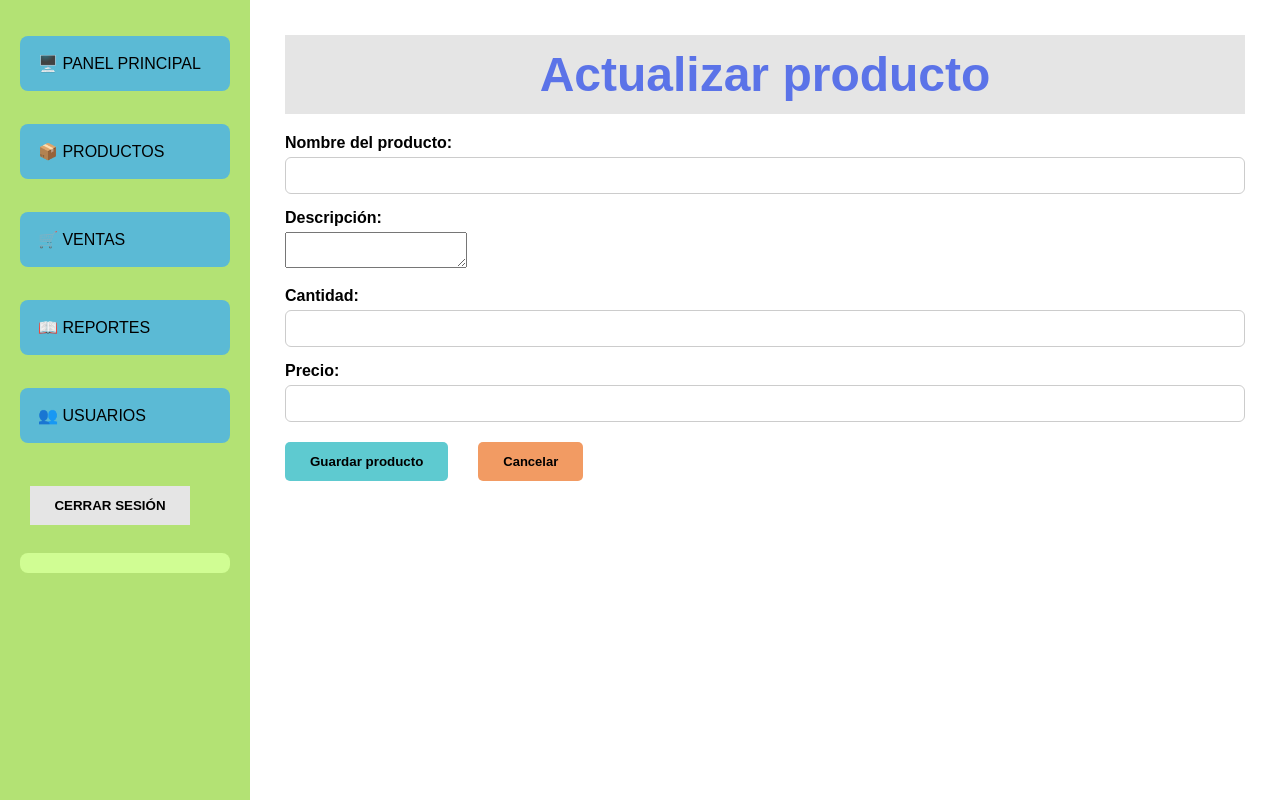
After one commit to chayjr/Papeleria_Jaya, a Flask app: template templates/actualizar_producto.html in a window 1280 px wide. The commit adds this page. Run offline with Flask 3, Linux system fonts and the light colour scheme; the template is opened without the code that fills it, so the values that code supplies are empty.

Commit message:
Cambios grandes al programa para habilitar, reportes y usuarios

```diff
--- a/app.py
+++ b/app.py
@@ -2,7 +2,8 @@ from decimal import Decimal
 
 from flask import Blueprint, Flask, render_template,request, session,url_for,redirect,jsonify
 from conexion import conectar
-from login import sesion_bp
+from login import sesion_bp ,requiere_privilegio
+from werkzeug.security import generate_password_hash
 
 app = Flask (__name__)
 app.secret_key = "david"
@@ -11,6 +12,7 @@ app.register_blueprint(sesion_bp)
 
 
 @app.route("/dashboard")
+@requiere_privilegio("Panel principal")
 def dashboard():
     conn = conectar()
     cursor = conn.cursor(dictionary=True)
@@ -23,15 +25,47 @@ def dashboard():
         total_productos = datos["total_productos"]
         total_ventas = datos["total_ventas"]
         total_ingresos = datos["total_ingresos"]
-    return render_template("dashboard.html", Productos=total_productos, ventas=total_ventas, Total=total_ingresos)
+
+    cursor.close()
+    conn.close()
+    return render_template("dashboard.html", Productos=total_productos, ventas=total_ventas, Total=total_ingresos, bajos=[])
+
+@app.route("/bajo_stock", methods=["POSt"])
+@requiere_privilegio("Panel principal")
+def bajo_stock():
+    conn = conectar()
+    cursor = conn.cursor(dictionary=True)
+    cursor.callproc("sp_dashboard")
+    for result in cursor.stored_results():
+
+        datos = result.fetchone()
+
+        total_productos = datos["total_productos"]
+        total_ventas = datos["total_ventas"]
+        total_ingresos = datos["total_ingresos"]
+
+    cursor.close()
+
+    cursor = conn.cursor(dictionary=True)
+    cursor.callproc("sp_bajo_stock")
+
+    for result in cursor.stored_results():
+        bajos = result.fetchall()
+
+    cursor.close()
+    conn.close()
+
+    return render_template("dashboard.html", Productos=total_productos, ventas=total_ventas, Total=total_ingresos, bajos=bajos)
 
 #ruta solo para dirigir al html de agregar producto
 @app.route("/agregar_producto", methods=["POST"])
+@requiere_privilegio("Productos")
 def pagina_agregar():
     return render_template ("agregar_producto.html")
 
 #ruta para ingresar datos del producto y guardarlos en la base de datos
 @app.route("/agregar_productos", methods=["GET", "POST"])
+@requiere_privilegio("Productos")
 def agregarp():
     if request.method == "POST":
         Nombre_producto = request.form["nombre"].strip()
@@ -50,6 +84,7 @@ def agregarp():
 
 #Muestra los productos ingresados
 @app.route("/productos")
+@requiere_privilegio("Productos")
 def productos():
     conn = conectar()
     cursor = conn.cursor(dictionary=True)
@@ -60,6 +95,41 @@ def productos():
     conn.close()
 
     return render_template("gestion.html", inventario=inventario)
+
+@app.route("/actualizar_producto/<int:id>", methods=["GET","POST"])
+@requiere_privilegio("Productos")
+def actualizar_producto(id):
+    conn = conectar()
+    cursor = conn.cursor(dictionary=True)
+    #Si el usuario envía el formulario
+    if request.method == "POST":
+
+        nombre = request.form["nombre"].strip()
+        descripcion = request.form["descripcion"].strip()
+        cantidad = int(request.form["cantidad"])
+        precio = Decimal(request.form["precio"])
+
+        cursor.execute("""
+            UPDATE producto
+            SET nombre = %s,
+                descripcion = %s,
+                cantidad = %s,
+                precio = %s
+            WHERE id_producto = %s
+        """, (nombre, descripcion, cantidad, precio, id))
+
+        conn.commit()
+        conn.close()
+
+        return redirect(url_for("productos"))
+
+    #Mostrar datos actuales del producto
+    cursor.execute("SELECT * FROM producto WHERE id_producto = %s", (id,))
+    producto = cursor.fetchone()
+
+    conn.close()
+
+    return render_template("actualizar_producto.html", producto=producto)
 
 @app.route("/eliminar_producto/<int:id>", methods=["POST"])
 def eliminarproductos(id):
@@ -77,13 +147,14 @@ def eliminarproductos(id):
 venta_actual = []
 
 @app.route("/ventas")
+@requiere_privilegio("Ventas")
 def ventas():
     conn = conectar()
     cursor = conn.cursor()
 
     texto = request.args.get("buscar", "")
 
-    productos = []
+    productosc = []
 
     #Si el usuario escribio algo
     if texto != "":
@@ -98,16 +169,17 @@ def ventas():
             LIMIT 10
         """, (valor, valor))
 
-        productos = cursor.fetchall()
+        productosc = cursor.fetchall()
 
     total = sum(item["subtotal"] for item in venta_actual)
 
     cursor.close()
     conn.close()
 
-    return render_template("ventas.html",productos=productos,carrito=venta_actual,total=total)
+    return render_template("ventas.html",productosc=productosc,carrito=venta_actual,total=total)
 
 @app.route("/agregar_producto_venta", methods=["POST"])
+@requiere_privilegio("Ventas")
 def agregar_productoaventa():
     conn = conectar()
     cursor = conn.cursor()
@@ -142,24 +214,151 @@ def agregar_productoaventa():
 
     return redirect("/ventas")
 
+@app.route("/calcular_cambio", methods=["POST"])
+@requiere_privilegio("Ventas")
+def cambio_calculado():
+    total = float(request.form["total"])
+    pago_texto = request.form ["pago"]
+
+    productosc = []
+    if pago_texto == "":
+        return render_template("ventas.html", total=total, productoc=productosc, carrito=venta_actual, error="Ingrese una cantidad")
+    pago = float(pago_texto)
+
+    if pago < 0:
+        return render_template("ventas.html", total=total, productoc=productosc, carrito=venta_actual, error="No se permiten números negativos")
+    if pago < total:
+        return render_template("ventas.html", total=total, pago=pago, productoc=productosc, carrito=venta_actual, error="La cantidad ingresada es insuficiente")
+
+    cambio = pago - total
+
+    return render_template("ventas.html", total=total, pago=pago, cambio=cambio, productoc=productosc, carrito=venta_actual, metodo_pago="Efectivo")
+
+# Guardar venta
+@app.route("/guardar_venta",methods=["POST"])
+@requiere_privilegio("Ventas")
+def guardar_venta():
+    if len(venta_actual) == 0:
+        return redirect("/ventas")
+
+    conn = conectar()
+    cursor = conn.cursor()
+
+    total = float(request.form["total"])
+    pago = float(request.form["pago"])
+    cambio = float(request.form["cambio"])
+    metodo_pago = request.form["metodo_pago"]
+
+    id_usuario = 1
+    cursor.execute("""INSERT INTO venta(fecha,total,id_usuario,metodo_pago,efectivo_recibido,cambio) VALUES (CURDATE(),%s,%s,%s,%s,%s)
+    """,
+    (
+        total,
+        id_usuario,
+        metodo_pago,
+        pago,
+        cambio
+    ))
+    conn.commit()
+
+    id_venta = cursor.lastrowid
+    for item in venta_actual:
+
+        cursor.execute("""INSERT INTO item_venta(id_venta,id_producto,cantidad,subtotal)VALUES(%s,%s,%s,%s)
+        """, (
+            id_venta,
+            item["id_producto"],
+            item["cantidad"],
+            item["subtotal"]
+        ))
+
+        # DESCONTAR STOCK
+        cursor.execute("""
+            UPDATE producto
+            SET cantidad = cantidad - %s
+            WHERE id_producto = %s
+        """, (
+            item["cantidad"],
+            item["id_producto"]
+        ))
+
+    conn.commit()
+
+    cursor.close()
+    conn.close()
+    venta_actual.clear()
+    return redirect("/ventas")
+
+# NUEVA
+@app.route("/nueva")
+def nueva():
+    venta_actual.clear()
+    return redirect("/ventas")
+
 # REPORTES
 @app.route("/reportes")
+@requiere_privilegio("Reportes")
 def reportes():
-    #DATOS FALSOS
-    reportes = [
-        {"id": 1, "nombre": "Cuaderno", "cantidad": 2, "total": 50, "fecha": "2026-01-01"},
-        {"id": 2, "nombre": "Lápiz", "cantidad": 5, "total": 25, "fecha": "2026-01-02"}
-    ]
+    conn = conectar()
 
-    total = sum(r["total"] for r in reportes)
-    cantidad = len(reportes)
+    inicio = request.args.get("inicio")
+    fin = request.args.get("fin")
 
-    return render_template("reportes.html",
-                           reportes=reportes,
-                           total=total,
-                           cantidad=cantidad)
+    reportes = []
+    total = 0
+    cantidad = 0
+    cursor=conn.cursor(dictionary=True)
 
+    # Si no seleccionan fechas
+    if not inicio or not fin or inicio == "" or fin == "":
 
+        cursor.execute("""
+            SELECT
+                v.id_venta AS id,
+                p.nombre,
+                iv.cantidad,
+                iv.subtotal AS total,
+                v.fecha
+            FROM venta v
+            INNER JOIN item_venta iv ON v.id_venta = iv.id_venta
+            INNER JOIN producto p ON iv.id_producto = p.id_producto
+            ORDER BY v.fecha DESC
+        """)
+
+        reportes = cursor.fetchall()
+
+        cursor.execute("""
+            SELECT
+                IFNULL(SUM(total),0) AS total_ventas,
+                COUNT(*) AS cantidad_ventas
+            FROM venta
+        """)
+
+        resumen = cursor.fetchone()
+
+    else:
+        # PROCEDURE REPORTES
+        cursor.callproc("obtener_reportes", [inicio, fin])
+
+        for resultado in cursor.stored_results():
+            reportes = resultado.fetchall()
+
+        cursor.close()
+        cursor = conn.cursor(dictionary=True)
+
+        # PROCEDURE RESUMEN
+        cursor.callproc("resumen_reportes", [inicio, fin])
+
+        for resultado in cursor.stored_results():
+            resumen = resultado.fetchone()
+
+    total = resumen["total_ventas"] if resumen else 0
+    cantidad = resumen["cantidad_ventas"] if resumen else 0
+
+    cursor.close()
+    conn.close()
+
+    return render_template("reportes.html", reportes=reportes, total=total, cantidad=cantidad)
 
 # ELIMINAR
 @app.route("/eliminar/<int:index>")
@@ -168,22 +367,9 @@ def eliminar(index):
     return redirect("/ventas")
 
 
-# GUARDAR VENTA (FAKE)
-@app.route("/guardar_venta")
-def guardar_venta():
-    venta_actual.clear()
-    return redirect("/ventas")
-
-
-# NUEVA
-@app.route("/nueva")
-def nueva():
-    venta_actual.clear()
-    return redirect("/ventas")
-
-
 #Lista los usuarios y los muestra en la tabla
 @app.route("/usuarios")
+@requiere_privilegio("Usuarios")
 def usuarios():
     conn = conectar()
     cursor = conn.cursor(dictionary=True)
@@ -199,8 +385,68 @@ def usuarios():
 
 #Ruta solo para acceder a la pagina de agregar usuarios
 @app.route("/agregar_usuario", methods=["POST"])
+@requiere_privilegio("Usuarios")
 def pagina_agregar_usuario():
-    return render_template ("agregar_usuario.html")
+    conn = conectar()
+    cursor = conn.cursor(dictionary=True)
+
+    cursor.execute("SELECT * FROM rol")
+    roles = cursor.fetchall()
+
+    cursor.execute("SELECT * FROM privilegio")
+    privilegios = cursor.fetchall()
+
+    conn.close()
+    return render_template ("agregar_usuario.html", roles=roles, privilegios=privilegios)
+
+@app.route("/guardar_usuario", methods=["POST"])
+@requiere_privilegio("Usuarios")
+def guardar_usuario():
+
+    nombre = request.form["nombre"]
+    usuario = request.form["usuario"]
+
+    contrasena = generate_password_hash(request.form["contrasena"])
+    id_rol = request.form["id_rol"]
+
+    privilegios = request.form.getlist("privilegios")
+
+    conn = conectar()
+    cursor = conn.cursor()
+
+    # INSERTAR USUARIO
+    cursor.execute("""
+        INSERT INTO usuario
+        (nombre, usuario, contrasena, id_rol)
+        VALUES(%s,%s,%s,%s)
+    """, (
+        nombre,
+        usuario,
+        contrasena,
+        id_rol
+    ))
+
+    conn.commit()
+
+    # ID DEL NUEVO USUARIO
+    id_usuario = cursor.lastrowid
+
+    # GUARDAR PRIVILEGIOS
+    for id_privilegio in privilegios:
+
+        cursor.execute("""
+            INSERT INTO usuario_privilegio
+            (id_usuario, id_privilegio)
+            VALUES(%s,%s)
+        """, (
+            id_usuario,
+            id_privilegio
+        ))
+
+    conn.commit()
+    conn.close()
+
+    return redirect("/usuarios")
 
 if __name__ == "__main__":
     app.run(debug=True)
--- a/static/css/dashboard.css
+++ b/static/css/dashboard.css
@@ -45,3 +45,15 @@
     border-radius:6px;
     text-align:left;
 }
+
+/* STOCK BAJO */
+.advertencia td{
+    background-color: #fff3cd;
+    color: #856404;
+}
+
+/* STOCK CRÍTICO */
+.critico td{
+    background-color: #f8d7da;
+    color: #c32434;
+}
--- a/static/css/gestion.css
+++ b/static/css/gestion.css
@@ -79,7 +79,7 @@ th {
 }
 
 .campo input {
-    width: 80%;
+    width: 100%;
     padding: 10px;
     border-radius: 6px;
     border: 1px solid #ccc;
--- a/static/css/ventas.css
+++ b/static/css/ventas.css
@@ -150,3 +150,18 @@ th, td{
     flex: 1;
 
 }
+
+/* oculta formulario hasta seleccionar efectivo */
+.form-efectivo{
+    display: none;
+    margin-top: 15px;
+}
+
+/* Mostrar cuando el radio esté seleccionado */
+#efectivo:checked ~ .form-efectivo{
+    display: block;
+}
+
+.eliminarven{
+    background:#f29b63;
+}
--- /dev/null
+++ b/templates/actualizar_producto.html
@@ -0,0 +1,35 @@
+{% extends "base.html" %}
+{% block content %}
+<div class="title">Actualizar producto</div>
+
+<form method="POST">
+    <div class="campo">
+        <label>Nombre del producto:</label>
+        <input type="text" name="nombre" value="{{ producto.nombre }}"required>
+    </div>
+
+    <div class="campo">
+        <label>Descripción:</label>
+        <textarea name="descripcion" id="descripcion" required>{{ producto.descripcion}}</textarea>
+    </div>
+
+    <div class="campo">
+        <label>Cantidad:</label>
+        <input type="text" name="cantidad" min="1" value="{{ producto.cantidad }}" required>
+    </div>
+
+    <div class="campo">
+        <label>Precio:</label>
+        <input type="number" step="0.01" name="precio" min="0" value="{{ producto.precio }}" required>
+    </div>
+
+    <div class="actionsp">
+        <form action="/productos">
+            <button class="btn guardar" method="POST" style="display:inline;">Guardar producto</button>
+            <a href="/productos" class="btn cancelar">Cancelar</a>
+        </form>
+    </div>
+
+
+</form>
+{% endblock %}
--- a/templates/agregar_producto.html
+++ b/templates/agregar_producto.html
@@ -5,7 +5,6 @@
 <div class="formulario">
    <div class="title">Agregar producto</div>
     <form action="/agregar_productos" method="POST">
-
         <div class="campo">
             <label>Nombre del producto:</label>
             <input type="text" name="nombre" required>
--- a/templates/base.html
+++ b/templates/base.html
@@ -21,7 +21,7 @@
             <ul>
                 <!--Este es para el apartado del navbar de dasboard-->
                 <li class="{% if request.endpoint == 'dashboard' %}active{% endif %}">
-                    <a href="/dashboard" class="menu-btn">🖥️ DASHBOARD</a>
+                    <a href="/dashboard" class="menu-btn">🖥️ PANEL PRINCIPAL</a>
                 </li>
                 <!--Este es para el apartado del navbar de productos-->
                 <li class="{% if request.endpoint == 'productos' %}active{% endif %}">
--- a/templates/gestion.html
+++ b/templates/gestion.html
@@ -33,7 +33,7 @@
                 <td>{{ p.precio }}</td>
                 <td>
                    <div class = "actionsga">
-                        <form action="/editar_producto" method="POST" style="display:inline;">
+                        <form action="/actualizar_producto/{{ p.id_producto}}" method="GET" style="display:inline;">
                             <button class="btn editp">Editar</button>
                         </form>
 
--- a/templates/reportes.html
+++ b/templates/reportes.html
@@ -5,7 +5,6 @@
 <div class="title">Reportes</div>
 
 
-    <!-- 🔥 FORM FILTRO -->
     <form method="GET" action="/reportes" class="filter">
         <label>Fecha inicio:</label>
         <input type="date" name="inicio">
--- a/templates/usuarios.html
+++ b/templates/usuarios.html
@@ -25,16 +25,16 @@
         <td>{{ u.nombre }}</td>
         <td>{{ u.usuario }}</td>
         <td>{{ u.rol }}</td>
-        <td>{{ u.privilegio }}</td>
+        <td>{{ u.privilegios }}</td>
         <td>
             <div class="actionsa">
                 <!-- Actualizar -->
-                <form action="/editar_usuario/{{ u.id }}" method="GET">
+                <form action="/editar_usuario/{{ u.id_usuario }}" method="GET">
                     <button class="btn editar">Editar</button>
                 </form>
 
                 <!-- Eliminar -->
-                <form action="/eliminar_usuario/{{ u.id }}" method="POST">
+                <form action="/eliminar_usuario/{{ u.id_usuario }}" method="POST">
                     <button class="btn eliminar"
                             onclick="return confirm('¿Seguro que quieres eliminar este usuario?')">
                         Eliminar
```
Also changed, not shown: login.py (+50 -0 lines), static/css/usuarios.css (+39 -0 lines), templates/agregar_usuario.html (+101 -1 lines), templates/dashboard.html (+31 -4 lines), templates/ventas.html (+60 -11 lines).
